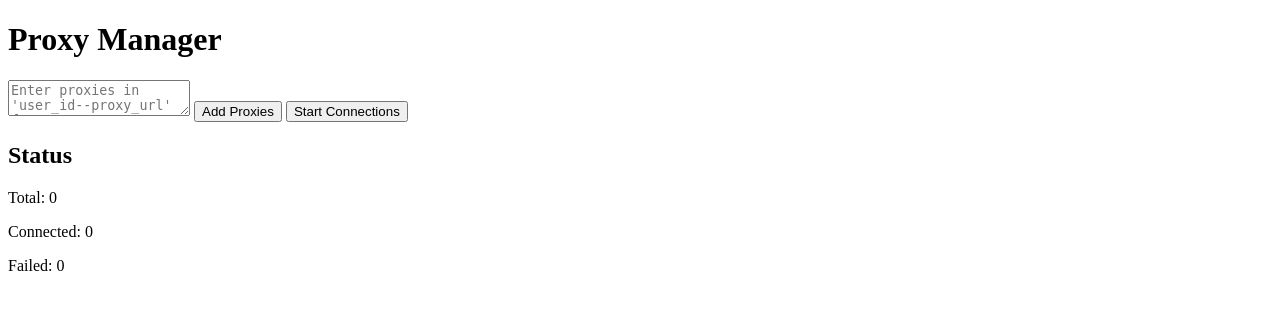
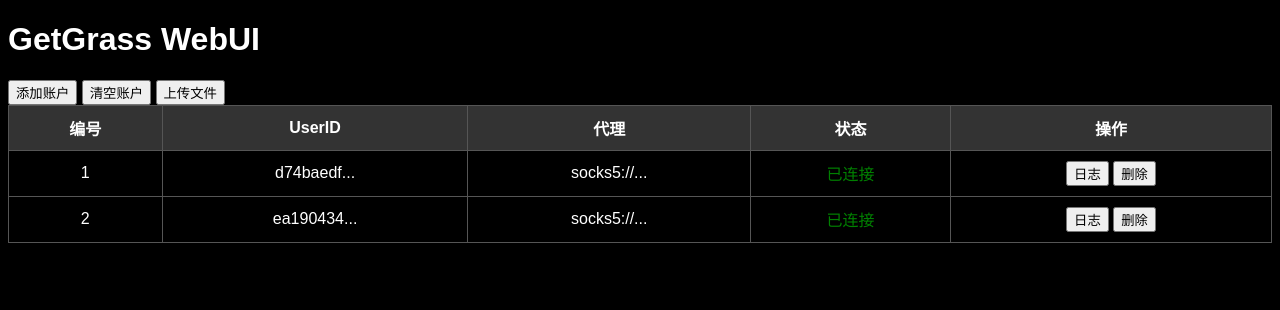
Before and after one commit to kdkidkdjdk/test-bot, a FastAPI app: page / in a window 1280 px wide. Shown: the top 310 px of the page. Run offline with FastAPI, Linux system fonts and the light colour scheme.

Commit message:
Update index.html

```diff
--- a/templates/index.html
+++ b/templates/index.html
@@ -2,52 +2,79 @@
 <html lang="en">
 <head>
     <meta charset="UTF-8">
-    <title>Proxy Manager</title>
+    <title>GetGrass WebUI</title>
+    <style>
+        body { background-color: black; color: white; font-family: Arial, sans-serif; }
+        table { width: 100%; border-collapse: collapse; }
+        th, td { padding: 10px; border: 1px solid #555; text-align: center; }
+        th { background-color: #333; }
+        .connected { color: green; }
+    </style>
+</head>
+<body>
+    <h1>GetGrass WebUI</h1>
+    <button onclick="addAccount()">添加账户</button>
+    <button onclick="clearAccounts()">清空账户</button>
+    <button onclick="uploadFile()">上传文件</button>
+
+    <table>
+        <thead>
+            <tr>
+                <th>编号</th>
+                <th>UserID</th>
+                <th>代理</th>
+                <th>状态</th>
+                <th>操作</th>
+            </tr>
+        </thead>
+        <tbody id="accountTableBody"></tbody>
+    </table>
+
     <script>
-        async function addProxies() {
-            const proxies = document.getElementById("proxyList").value.split("\n");
-            const response = await fetch("/add_proxies", {
-                method: "POST",
-                headers: {"Content-Type": "application/json"},
-                body: JSON.stringify({proxies})
+        async function loadAccounts() {
+            const response = await fetch('/api/accounts');
+            const data = await response.json();
+            const tableBody = document.getElementById('accountTableBody');
+            tableBody.innerHTML = '';
+
+            data.accounts.forEach(account => {
+                const row = document.createElement('tr');
+                row.innerHTML = `
+                    <td>${account.id}</td>
+                    <td>${account.user_id}</td>
+                    <td>${account.proxy}</td>
+                    <td class="${account.status === '已连接' ? 'connected' : ''}">${account.status}</td>
+                    <td>
+                        <button onclick="showLogs(${account.id})">日志</button>
+                        <button onclick="deleteAccount(${account.id})">删除</button>
+                    </td>
+                `;
+                tableBody.appendChild(row);
             });
-            const result = await response.json();
-            alert(`Added ${result.total_proxies} proxies`);
         }
 
-        async function startConnections() {
-            await fetch("/start_connections");
-            updateStatus();
+        function addAccount() {
+            alert("添加账户功能尚未实现");
         }
 
-        async function updateStatus() {
-            const response = await fetch("/status");
-            const result = await response.json();
-            document.getElementById("total").innerText = result.total;
-            document.getElementById("connected").innerText = result.connected;
-            document.getElementById("failed").innerText = result.failed;
-
-            let list = document.getElementById("statusList");
-            list.innerHTML = "";
-            for (const [proxy, status] of Object.entries(result.connections)) {
-                const item = document.createElement("li");
-                item.textContent = `${proxy}: ${status}`;
-                list.appendChild(item);
-            }
+        function clearAccounts() {
+            alert("清空账户功能尚未实现");
         }
 
-        setInterval(updateStatus, 5000);
+        function uploadFile() {
+            alert("上传文件功能尚未实现");
+        }
+
+        function showLogs(id) {
+            alert("显示日志功能尚未实现，账户ID: " + id);
+        }
+
+        function deleteAccount(id) {
+            alert("删除账户功能尚未实现，账户ID: " + id);
+        }
+
+        // 初始化加载账户数据
+        loadAccounts();
     </script>
-</head>
-<body>
-    <h1>Proxy Manager</h1>
-    <textarea id="proxyList" placeholder="Enter proxies in 'user_id--proxy_url' format"></textarea>
-    <button onclick="addProxies()">Add Proxies</button>
-    <button onclick="startConnections()">Start Connections</button>
-    <h2>Status</h2>
-    <p>Total: <span id="total">0</span></p>
-    <p>Connected: <span id="connected">0</span></p>
-    <p>Failed: <span id="failed">0</span></p>
-    <ul id="statusList"></ul>
 </body>
 </html>
```
